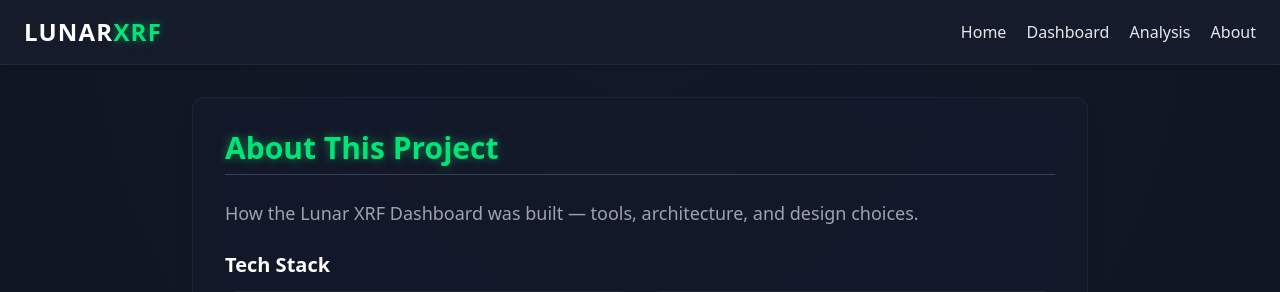
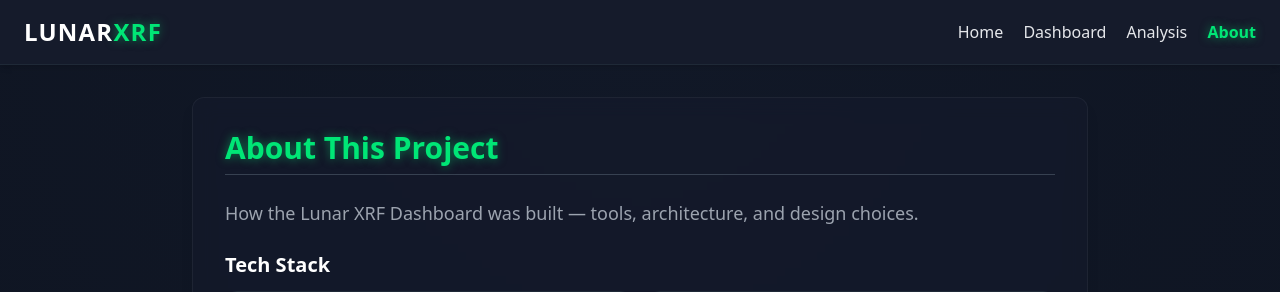
Before and after one commit to RemanDey/stac_software, a Flask app: page /about in a window 1280 px wide. Shown: the top 292 px of the page. Run offline with Flask 3, Linux system fonts and the light colour scheme; some libraries are stand-ins or nearby versions.

Commit message:
fixing navbar

```diff
--- a/templates/base.html
+++ b/templates/base.html
@@ -26,10 +26,10 @@
                 LUNAR<span class="text-neon">XRF</span>
             </h1>
             <nav class="space-x-4">
-                <a href="{{ url_for('index') }}" class="hover:text-neon transition">Home</a>
-                <a href="{{ url_for('dashboard') }}" class="hover:text-neon transition">Dashboard</a>
-                <a href="{{ url_for('analysis') }}" class="hover:text-neon transition">Analysis</a>
-                <a href="{{ url_for('about') }}" class="hover:text-neon transition">About</a>
+                <a href="{{ url_for('index') }}" class="{% if request.endpoint == 'index' %}text-neon font-semibold{% else %}hover:text-neon{% endif %} transition">Home</a>
+                <a href="{{ url_for('dashboard') }}" class="{% if request.endpoint == 'dashboard' %}text-neon font-semibold{% else %}hover:text-neon{% endif %} transition">Dashboard</a>
+                <a href="{{ url_for('analysis') }}" class="{% if request.endpoint == 'analysis' %}text-neon font-semibold{% else %}hover:text-neon{% endif %} transition">Analysis</a>
+                <a href="{{ url_for('about') }}" class="{% if request.endpoint == 'about' %}text-neon font-semibold{% else %}hover:text-neon{% endif %} transition">About</a>
             </nav>
         </div>
     </header>
```
